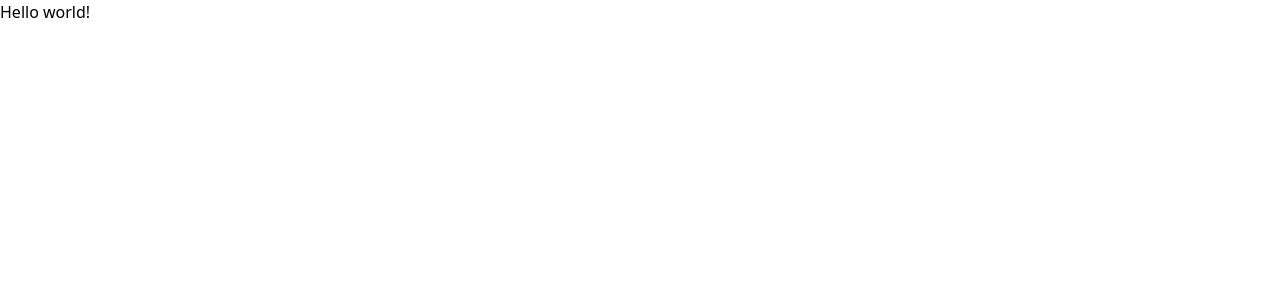
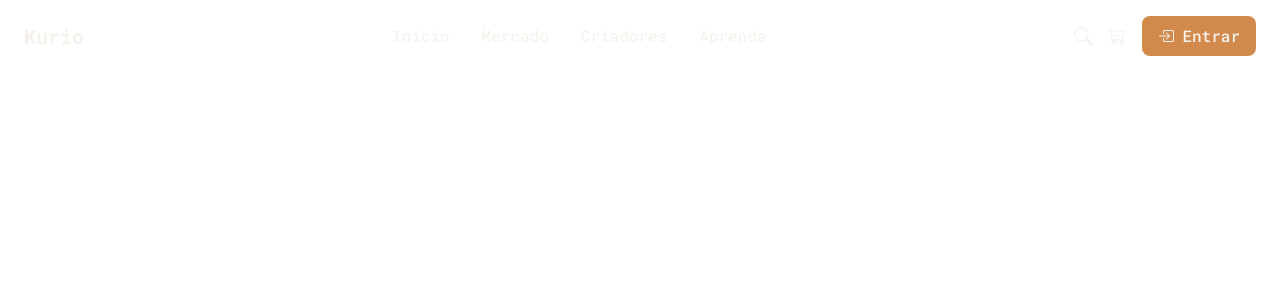
Before and after one commit to DocCaio/frontend-challenge, a React (Vite) app: page / in a window 1280 px wide. Shown: the top 300 px of the page. Built offline with nearby package versions, Linux system fonts and the light colour scheme.

Commit message:
fix: fix tailwind error configuration

```diff
--- a/index.html
+++ b/index.html
@@ -1,13 +1,20 @@
 <!doctype html>
 <html lang="en">
+
 <head>
   <meta charset="UTF-8" />
   <link rel="icon" type="image/svg+xml" href="/favicon.svg" />
   <meta name="viewport" content="width=device-width, initial-scale=1.0" />
   <title>frontend-challenge</title>
+  <link rel="preconnect" href="https://fonts.googleapis.com">
+  <link rel="preconnect" href="https://fonts.gstatic.com" crossorigin>
+  <link href="https://fonts.googleapis.com/css2?family=Roboto+Mono:ital,wght@0,100..700;1,100..700&display=swap"
+    rel="stylesheet">
 </head>
+
 <body>
   <div id="root"></div>
   <script type="module" src="/src/main.tsx"></script>
 </body>
+
 </html>
--- a/package.json
+++ b/package.json
@@ -10,6 +10,7 @@
     "preview": "vite preview"
   },
   "dependencies": {
+    "@tailwindcss/vite": "^4.3.3",
     "react": "^19.2.8",
     "react-dom": "^19.2.8"
   },
@@ -23,7 +24,7 @@
     "eslint-plugin-react-hooks": "^7.1.1",
     "eslint-plugin-react-refresh": "^0.5.6",
     "globals": "^17.12.0",
-    "tailwindcss": "^3.4.19",
+    "tailwindcss": "^4.3.3",
     "typescript": "~6.0.2",
     "typescript-eslint": "^8.69.0",
     "vite": "^8.3.0"
--- a/src/App.css
+++ /dev/null
@@ -1,3 +0,0 @@
-@tailwind base;
-@tailwind components;
-@tailwind utilities;
--- a/src/App.tsx
+++ b/src/App.tsx
@@ -1,24 +1,13 @@
-
-
-import './App.css'
+import NavBar from './components/NavBar';
 
 function App() {
-
-
   return (
     <>
       <section>
-
-
-
-  <h1 className="flex text-4xl font-bold  underline">
-    Hello world!
-  </h1>
-
-
-     </section>
+        <NavBar />
+      </section>
     </>
-  )
+  );
 }
 
-export default App
+export default App;
--- /dev/null
+++ b/src/components/NavBar/index.tsx
@@ -0,0 +1,89 @@
+const NavBar = () => {
+  const linkClass =
+    "text-[#f5f1eb] hover:text-[#e89b55] underline-offset-4 hover:underline decoration-[#e89b55] transition-colors";
+
+  const links = ["Início", "Mercado", "Criadores", "Aprenda"];
+
+  return (
+    <header className="w-full">
+      <nav className="mx-auto flex max-w-7xl items-center justify-between px-6 py-4">
+
+        <a href="/" className={`text-xl font-bold ${linkClass}`}>
+          Kurio
+        </a>
+
+
+        <ul className="hidden items-center gap-8 md:flex">
+          {links.map((label) => (
+            <li key={label}>
+              <a href="#" className={linkClass}>
+                {label}
+              </a>
+            </li>
+          ))}
+        </ul>
+
+
+        <div className="flex items-center gap-4">
+          <button
+            type="button"
+            aria-label="Buscar"
+            className="text-[#f5f1eb] transition-colors hover:text-[#e89b55]"
+          >
+            <svg
+              xmlns="http://www.w3.org/2000/svg"
+              width="18"
+              height="18"
+              fill="currentColor"
+              viewBox="0 0 16 16"
+            >
+              <path d="M11.742 10.344a6.5 6.5 0 1 0-1.397 1.398h-.001q.044.06.098.115l3.85 3.85a1 1 0 0 0 1.415-1.414l-3.85-3.85a1 1 0 0 0-.115-.1zM12 6.5a5.5 5.5 0 1 1-11 0 5.5 5.5 0 0 1 11 0" />
+            </svg>
+          </button>
+
+          <button
+            type="button"
+            aria-label="Carrinho"
+            className="text-[#f5f1eb] transition-colors hover:text-[#e89b55]"
+          >
+            <svg
+              xmlns="http://www.w3.org/2000/svg"
+              width="18"
+              height="18"
+              fill="currentColor"
+              viewBox="0 0 16 16"
+            >
+              <path d="M6.5 7a.5.5 0 0 0 0 1h4a.5.5 0 0 0 0-1z" />
+              <path d="M.5 1a.5.5 0 0 0 0 1h1.11l.401 1.607 1.498 7.985A.5.5 0 0 0 4 12h1a2 2 0 1 0 0 4 2 2 0 0 0 0-4h7a2 2 0 1 0 0 4 2 2 0 0 0 0-4h1a.5.5 0 0 0 .491-.408l1.5-8A.5.5 0 0 0 14.5 3H2.89l-.405-1.621A.5.5 0 0 0 2 1zm3.915 10L3.102 4h10.796l-1.313 7zM6 14a1 1 0 1 1-2 0 1 1 0 0 1 2 0m7 0a1 1 0 1 1-2 0 1 1 0 0 1 2 0" />
+            </svg>
+          </button>
+
+          <button
+            type="button"
+            className="flex items-center gap-2 rounded-lg bg-[#d28a4c] px-4 py-2 font-medium text-[#f5f1eb] transition-colors hover:bg-[#e89b55]"
+          >
+            <svg
+              xmlns="http://www.w3.org/2000/svg"
+              width="16"
+              height="16"
+              fill="currentColor"
+              viewBox="0 0 16 16"
+            >
+              <path
+                fillRule="evenodd"
+                d="M6 3.5a.5.5 0 0 1 .5-.5h8a.5.5 0 0 1 .5.5v9a.5.5 0 0 1-.5.5h-8a.5.5 0 0 1-.5-.5v-2a.5.5 0 0 0-1 0v2A1.5 1.5 0 0 0 6.5 14h8a1.5 1.5 0 0 0 1.5-1.5v-9A1.5 1.5 0 0 0 14.5 2h-8A1.5 1.5 0 0 0 5 3.5v2a.5.5 0 0 0 1 0z"
+              />
+              <path
+                fillRule="evenodd"
+                d="M11.854 8.354a.5.5 0 0 0 0-.708l-3-3a.5.5 0 1 0-.708.708L10.293 7.5H1.5a.5.5 0 0 0 0 1h8.793l-2.147 2.146a.5.5 0 0 0 .708.708z"
+              />
+            </svg>
+            Entrar
+          </button>
+        </div>
+      </nav>
+    </header>
+  );
+};
+
+export default NavBar;
--- a/src/index.css
+++ b/src/index.css
@@ -1,3 +1,5 @@
-@tailwind base;
-@tailwind components;
-@tailwind utilities;
+@import "tailwindcss";
+
+@theme {
+  --font-sans: "Roboto Mono", monospace;
+}
--- a/tailwind.config.js
+++ b/tailwind.config.js
@@ -1,8 +1,11 @@
-/** @type {import('tailwindcss').Config} */
 export default {
-   content: ["./src/**/*.{html,js}"],
+  content: ["./index.html", "./src/**/*.{js,ts,jsx,tsx}"],
   theme: {
-    extend: {},
+    extend: {
+      fontFamily: {
+        sans: ['"Roboto Mono"', 'monospace'],
+      },
+    },
   },
   plugins: [],
 }
--- a/vite.config.ts
+++ b/vite.config.ts
@@ -1,7 +1,7 @@
+import { defineConfig } from 'vite'
 import react from '@vitejs/plugin-react'
-import { defineConfig } from 'vite'
+import tailwindcss from '@tailwindcss/vite'
 
-// https://vite.dev/config/
 export default defineConfig({
-  plugins: [react()],
+  plugins: [react(), tailwindcss()],
 })
```
Also changed, not shown: 1 other file (tests, documents, lock files or other folders). Lines whose indentation alone changed are shown as unchanged.
